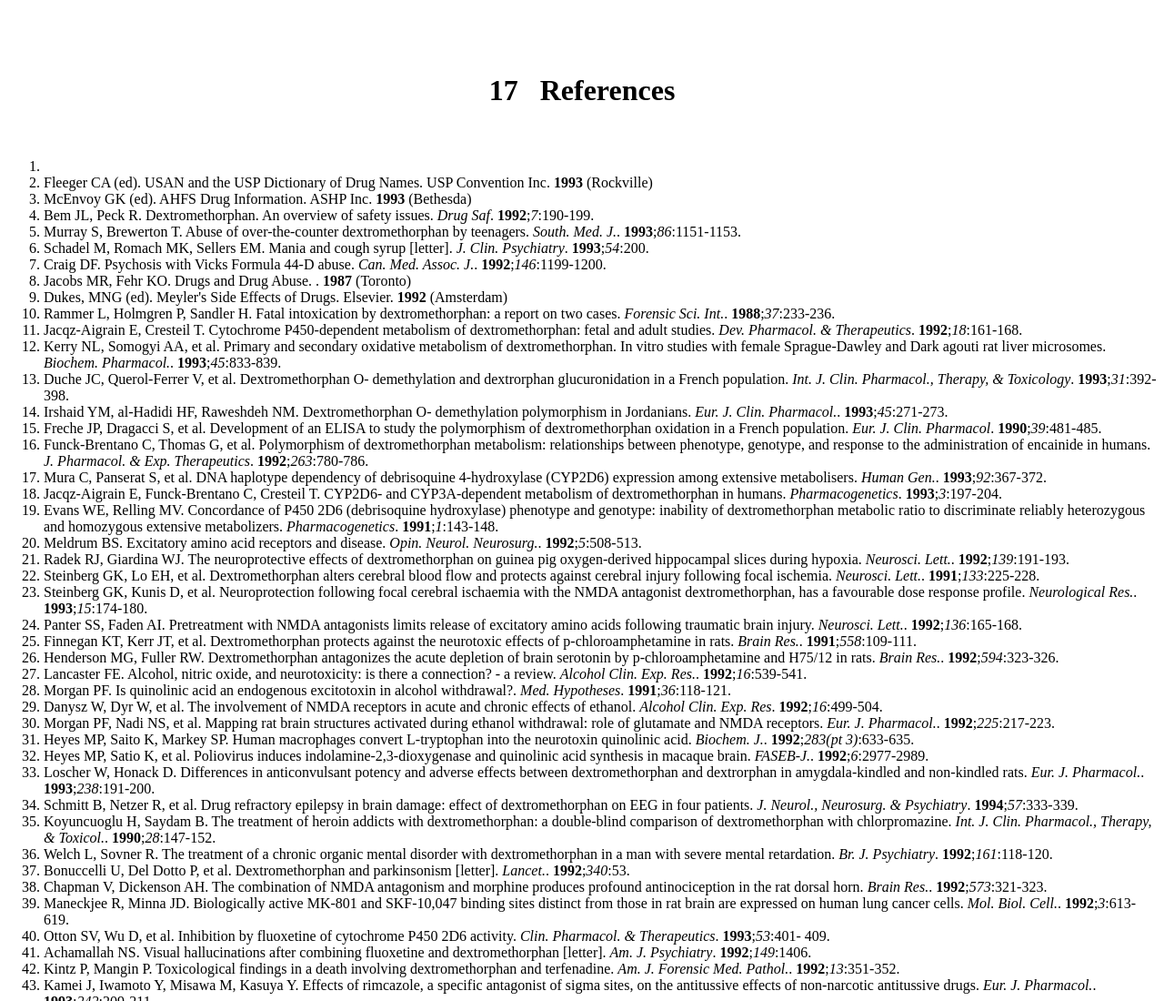
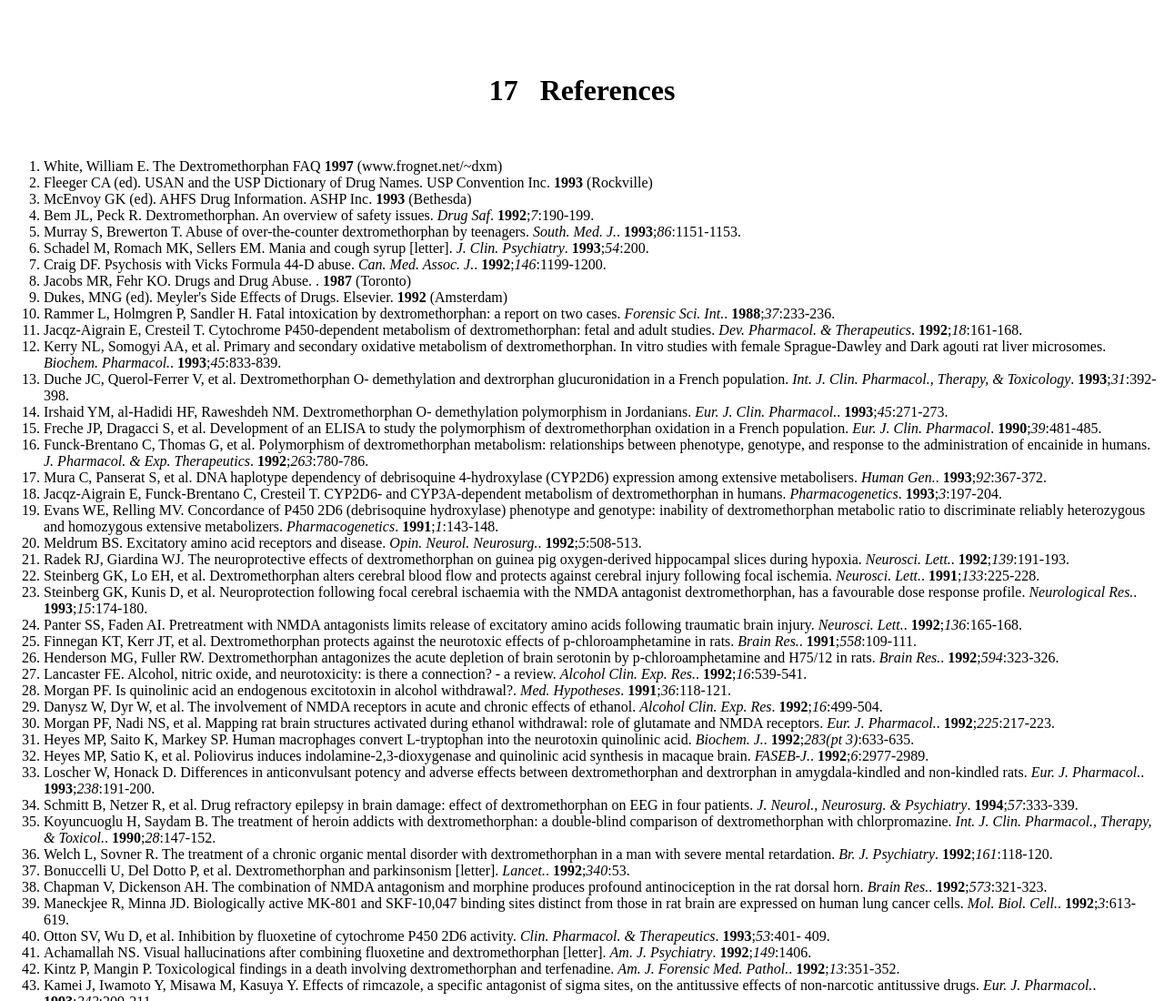
Before and after one commit to Jaybyrd79/TheDextroverse, a plain HTML site: page faq/refs.html in a window 1280 px wide. Shown: the top 1100 px of the page at 91% size. Drawn offline with Linux system fonts and the light colour scheme.

Commit message:
Update refs.html

```diff
--- a/faq/refs.html
+++ b/faq/refs.html
@@ -18,7 +18,8 @@
 </P>
 
 <OL>
-   <LI><A NAME=r1></A></LI>
+   <LI>White, William E.  The Dextromethorphan FAQ <B>1997</B>
+      (www.frognet.net/~dxm) <A NAME=r1></A></LI>
 
    <LI>Fleeger CA (ed). USAN and the USP Dictionary of Drug Names.
    USP Convention Inc. <B>1993</B> (Rockville) <A NAME=r2></A></LI>
```
